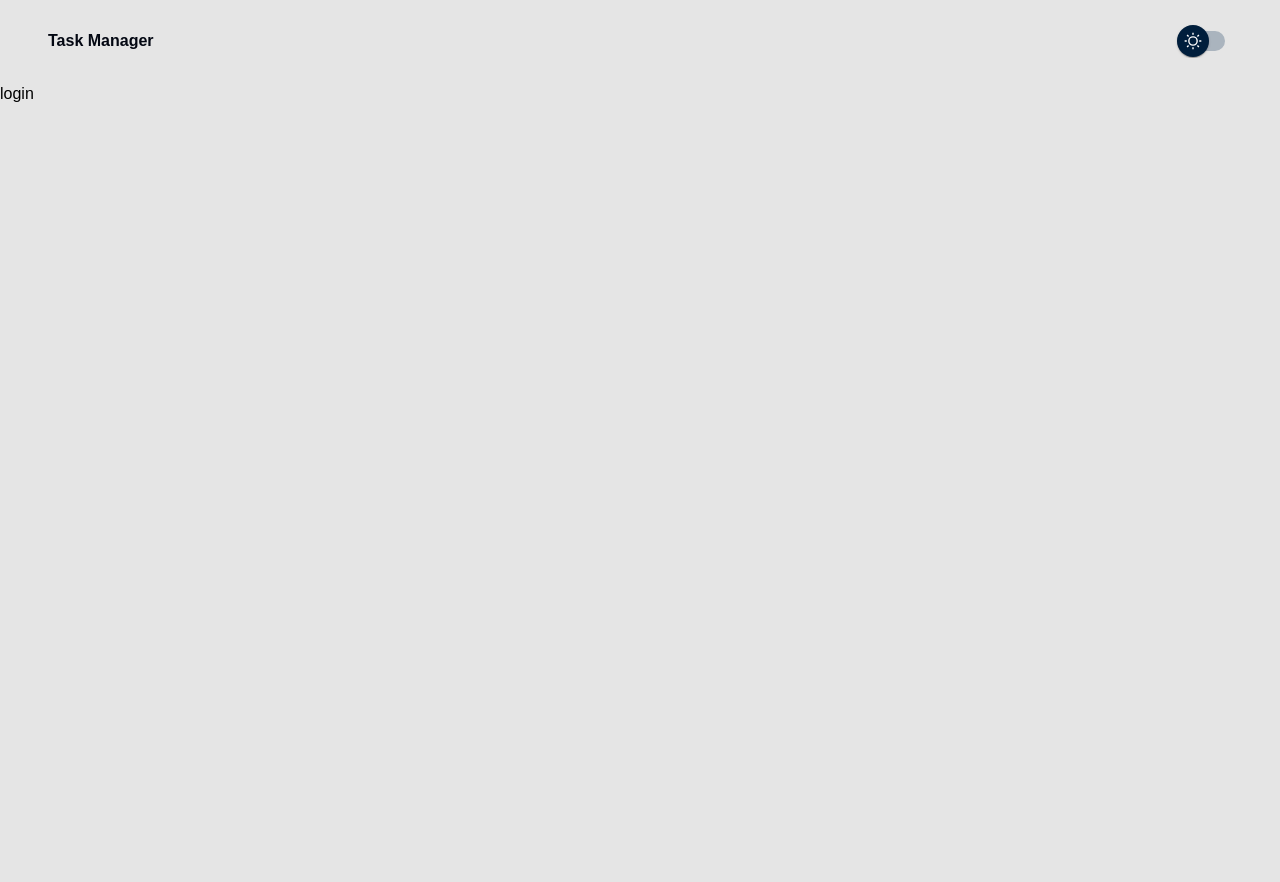
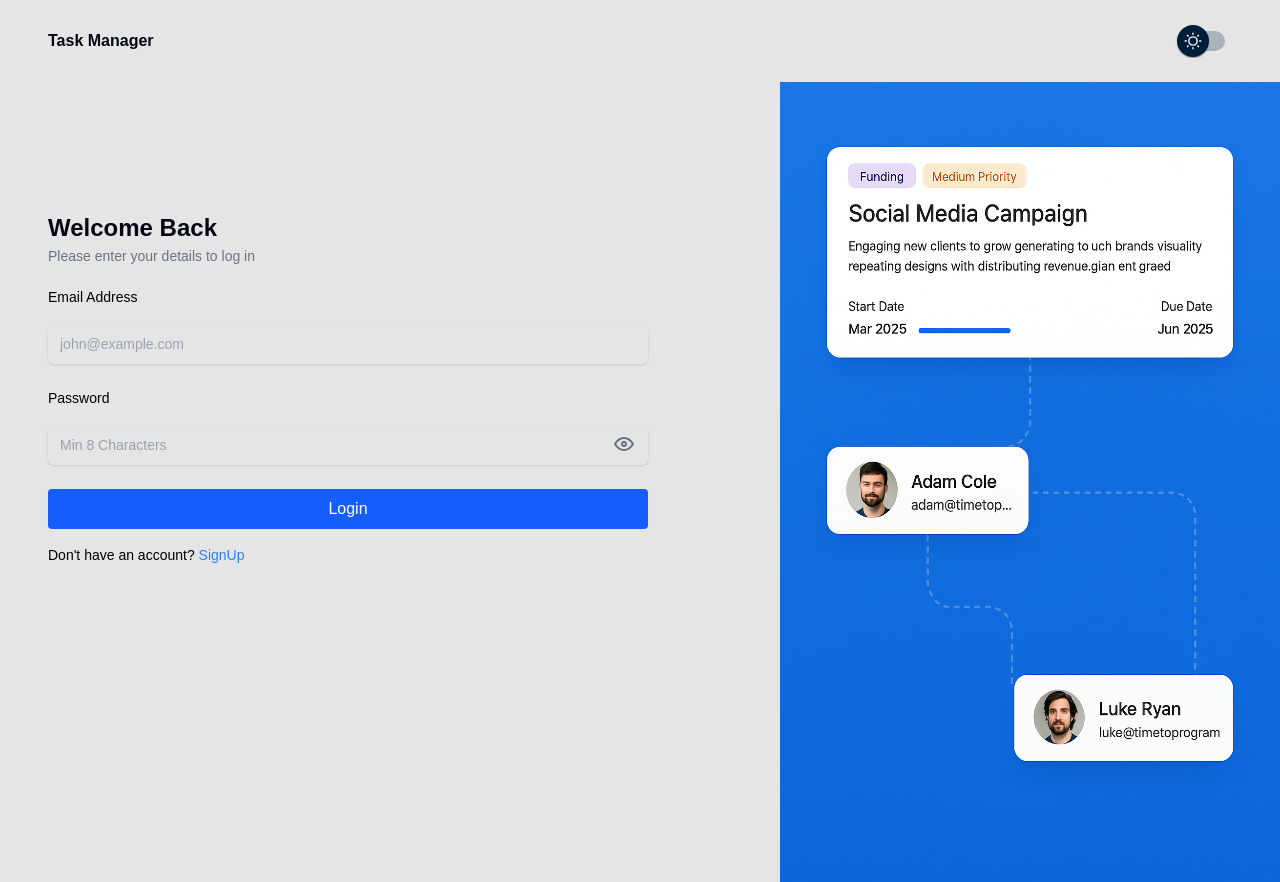
Before and after one commit to mohammad-AKH-dev/task-manager_next-js, a Next.js app: page /login in a window 1280 px wide. Before the commit the page ends 800 px from the top, so only its background shows below. Built offline with nearby package versions, Linux system fonts and the light colour scheme.

Commit message:
login form ui complited

```diff
--- /dev/null
+++ b/app/components/templates/login/LoginPageContent.tsx
@@ -0,0 +1,81 @@
+"use client";
+
+import { IconEye, IconEyeOff } from "@tabler/icons-react";
+import Image from "next/image";
+import Link from "next/link";
+import React, { useState } from "react";
+
+function LoginPageContent() {
+  const [isShowPassword, setIsShowPassword] = useState<boolean>(false);
+  return (
+    <div className="login-page__content-wrapper flex">
+      <form
+        action="#"
+        className="login-page__form  w-[100%] p-8 sticky px-12 translate-y-14 md:translate-y-24"
+      >
+        <legend className="login-page__form-title max-w-[400px] md:max-w-full mx-auto md:mx-0 text-start text-title text-[24px] font-bold capitalize dark:text-white">
+          welcome back
+        </legend>
+        <span className="login-page__form-title block max-w-[400px] md:max-w-full mx-auto md:mx-0 text-start text-[14px] text-gray-500">
+          Please enter your details to log in
+        </span>
+        {/* login form  inputs */}
+        <div className="login-inputs__wrapper max-w-[400px] mx-auto md:mx-0 md:max-w-[600px] flex flex-col gap-y-6 mt-5">
+          <div className="input-wrapper flex flex-col gap-y-2">
+            <label htmlFor="email" className="text-start text-[14px]">
+              Email Address
+            </label>
+            <input
+              type="email"
+              placeholder="john@example.com"
+              className="mt-2 py-2  dark:border dark:border-neutral-700 placeholder:text-gray-400 outline-none placeholder:text-[14px]
+               border-gray-300 rounded-md p-3 shadow-sm"
+            />
+          </div>
+          <div className="input-wrapper relative flex flex-col gap-y-2">
+            <label htmlFor="email" className="text-start text-[14px]">
+              Password
+            </label>
+            <input
+              type={isShowPassword ? "text" : "password"}
+              placeholder="Min 8 Characters"
+              maxLength={65}
+              className="mt-2 py-2  dark:border dark:border-neutral-700 placeholder:text-gray-400 outline-none placeholder:text-[14px]
+               border-gray-300 rounded-md p-3 shadow-sm"
+            />
+            <div className="absolute right-3 text-gray-500 cursor-pointer top-11">
+              {isShowPassword ? (
+                <IconEyeOff onClick={() => setIsShowPassword(false)} />
+              ) : (
+                <IconEye onClick={() => setIsShowPassword(true)} />
+              )}
+            </div>
+          </div>
+        </div>
+        <button
+          type="submit"
+          className="mt-6 cursor-pointer bg-blue-600 text-white block w-full max-w-[400px] mx-auto md:mx-0 md:max-w-[600px] rounded-sm p-2 "
+        >
+          Login
+        </button>
+        <span className="register-link mt-4 max-w-[400px] md:max-w-full mx-auto md:mx-0 text-start block text-[14px]">
+          Don't have an account?{" "}
+          <Link className="text-blue-500" href={"/register"}>
+            SignUp
+          </Link>
+        </span>
+      </form>
+      <div className="login-page__image-wrapper">
+        <Image
+          width={1000}
+          height={1000}
+          src={"/images/login-img.png"}
+          className=" hidden md:block max-w-[400px] lg:max-w-[500px] h-svh"
+          alt="login-page"
+        />
+      </div>
+    </div>
+  );
+}
+
+export default LoginPageContent;
--- a/app/login/page.tsx
+++ b/app/login/page.tsx
@@ -1,11 +1,14 @@
-import React from 'react'
+import { IconEye } from "@tabler/icons-react";
+import Image from "next/image";
+import React from "react";
+import LoginPageContent from "../components/templates/login/LoginPageContent";
 
 function page() {
   return (
-    <section className='login-page'>
-      login
+    <section className="login-page md:overflow-y-hidden">
+      <LoginPageContent/>
     </section>
-  )
+  );
 }
 
-export default page
+export default page;
```
Also changed, not shown: public/images/login-img.png (added).
